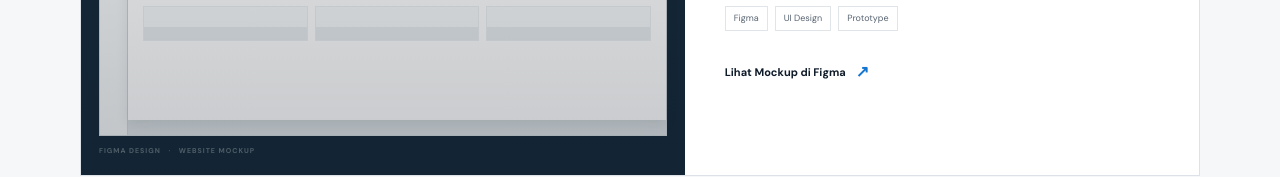
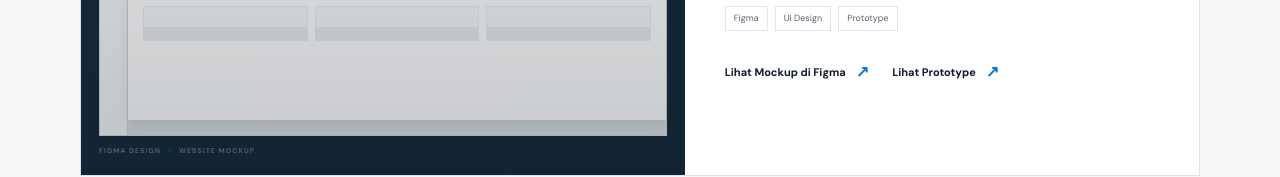
Before and after one commit to yuda081028/portofolio, a plain HTML site: page index.html in a window 1280 px wide. Shown: the part 3581-3758 px from the top of the page. Drawn offline with Linux system fonts and the light colour scheme.

```diff
--- a/index.html
+++ b/index.html
@@ -181,6 +181,7 @@
             </ul>
             <div class="project-actions">
               <a class="text-link" href="https://www.figma.com/design/9gfjhnZruHwutriwpT872J/mockup-yuda?node-id=0-1&amp;m=dev&amp;t=o5ZyMCiv6JbD2y4I-1" target="_blank" rel="noopener noreferrer">Lihat Mockup di Figma <span aria-hidden="true">↗</span></a>
+              <a class="text-link" href="https://www.figma.com/proto/9gfjhnZruHwutriwpT872J/mockup-yuda?node-id=85-848&amp;t=w4HE1VTmU92abw7t-1&amp;scaling=min-zoom&amp;content-scaling=fixed&amp;page-id=0%3A1&amp;starting-point-node-id=90%3A2090" target="_blank" rel="noopener noreferrer">Lihat Prototype <span aria-hidden="true">↗</span></a>
             </div>
           </div>
         </article>
```
